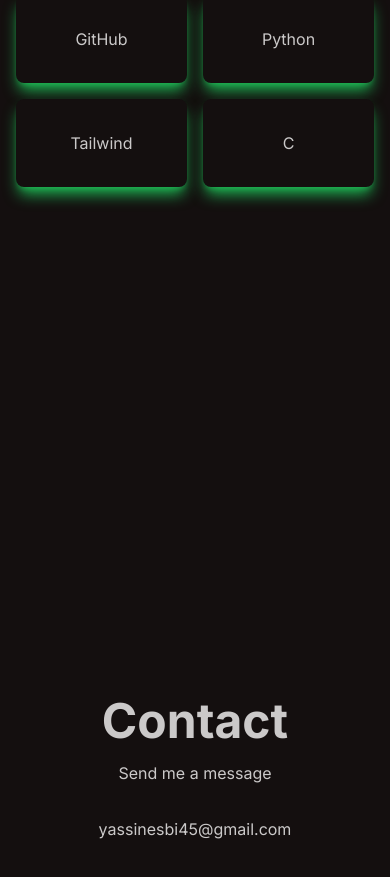
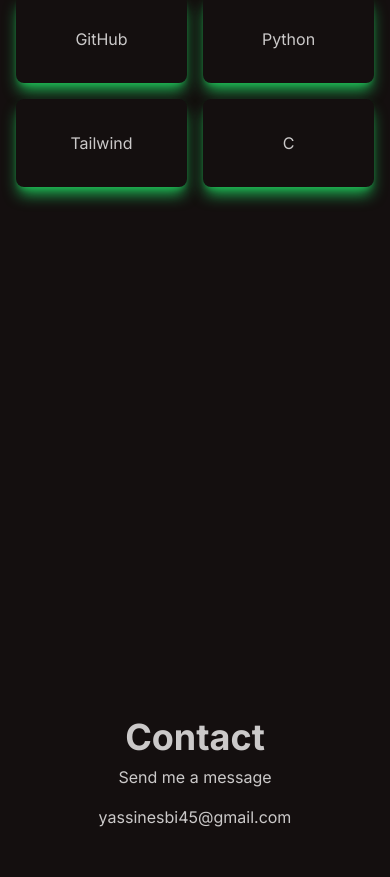
Before and after one commit to YSOT1/Portfolio-website, a Next.js app: page / in a window 390 px wide. Shown: the part 2161-3038 px from the top of the page. Built offline with nearby package versions, Linux system fonts and the light colour scheme.

Commit message:
Update contact.tsx

```diff
--- a/src/app/ui/contact.tsx
+++ b/src/app/ui/contact.tsx
@@ -1,14 +1,13 @@
-export default function contact(){
+export default function Contact() {
     return (
-        <div  className='w-full h-screen bg-base-200 flex justify-center items-center p-4'>
-            <div className='flex flex-col max-w-[600px] w-full'>
-                <div className='pb-8 flex flex-col justify-center w-full h-full items-center'>
-                    <h1 className='text-5xl font-bold'>Contact</h1>
-                    <p className=' py-4'>Send me a message</p>
-                    <p className=' py-4'>yassinesbi45@gmail.com</p>
+        <div className='w-full min-h-screen bg-base-200 flex justify-center items-center p-4'>
+            <div className='flex flex-col max-w-[90%] sm:max-w-[600px] w-full'>
+                <div className='pb-8 flex flex-col justify-center w-full h-full items-center text-center'>
+                    <h1 className='text-4xl sm:text-5xl font-bold'>Contact</h1>
+                    <p className='py-2 sm:py-4'>Send me a message</p>
+                    <p className='py-2 sm:py-4'>yassinesbi45@gmail.com</p>
                 </div>
             </div>
         </div>
-
     );
 }
```
